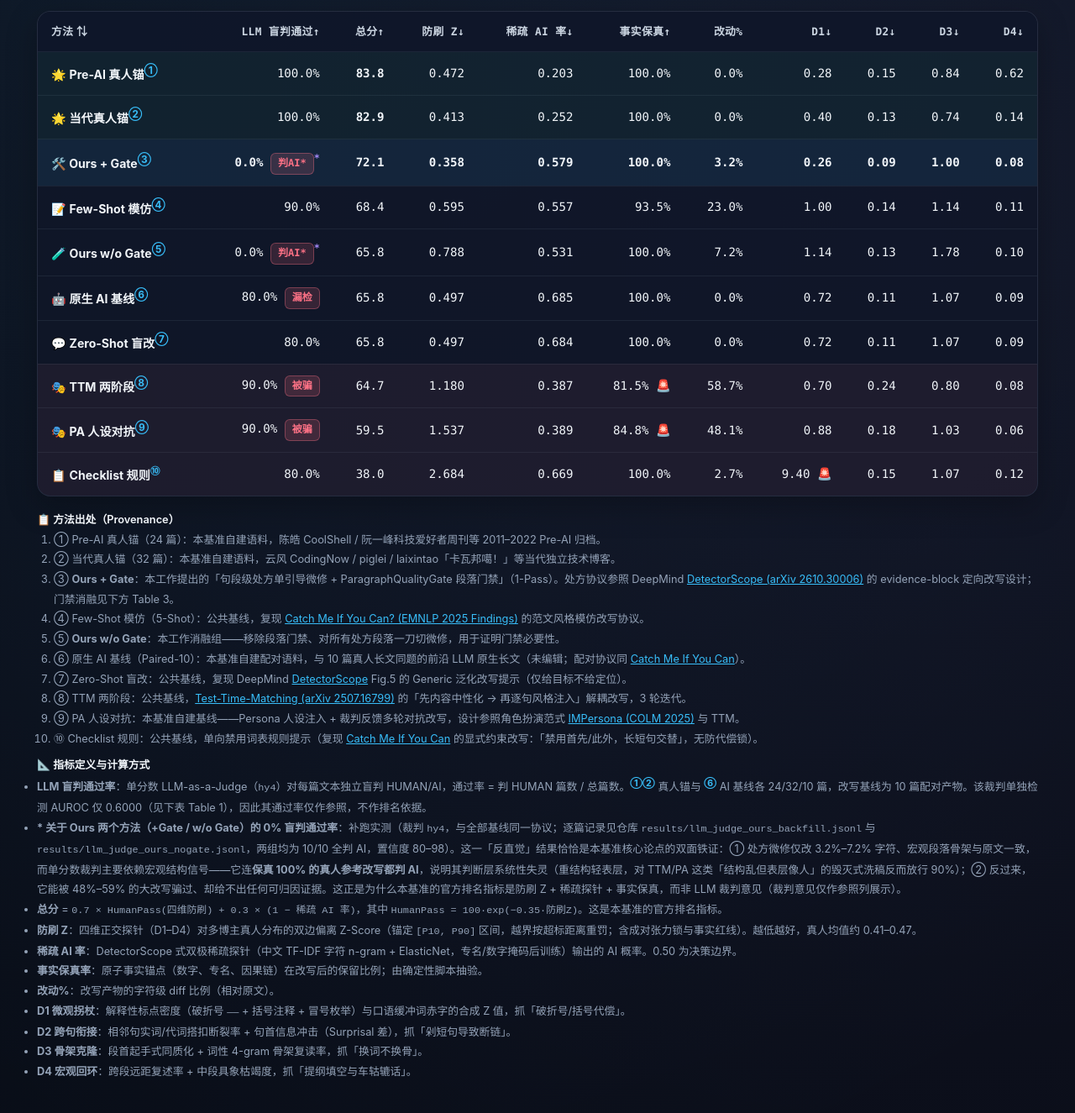
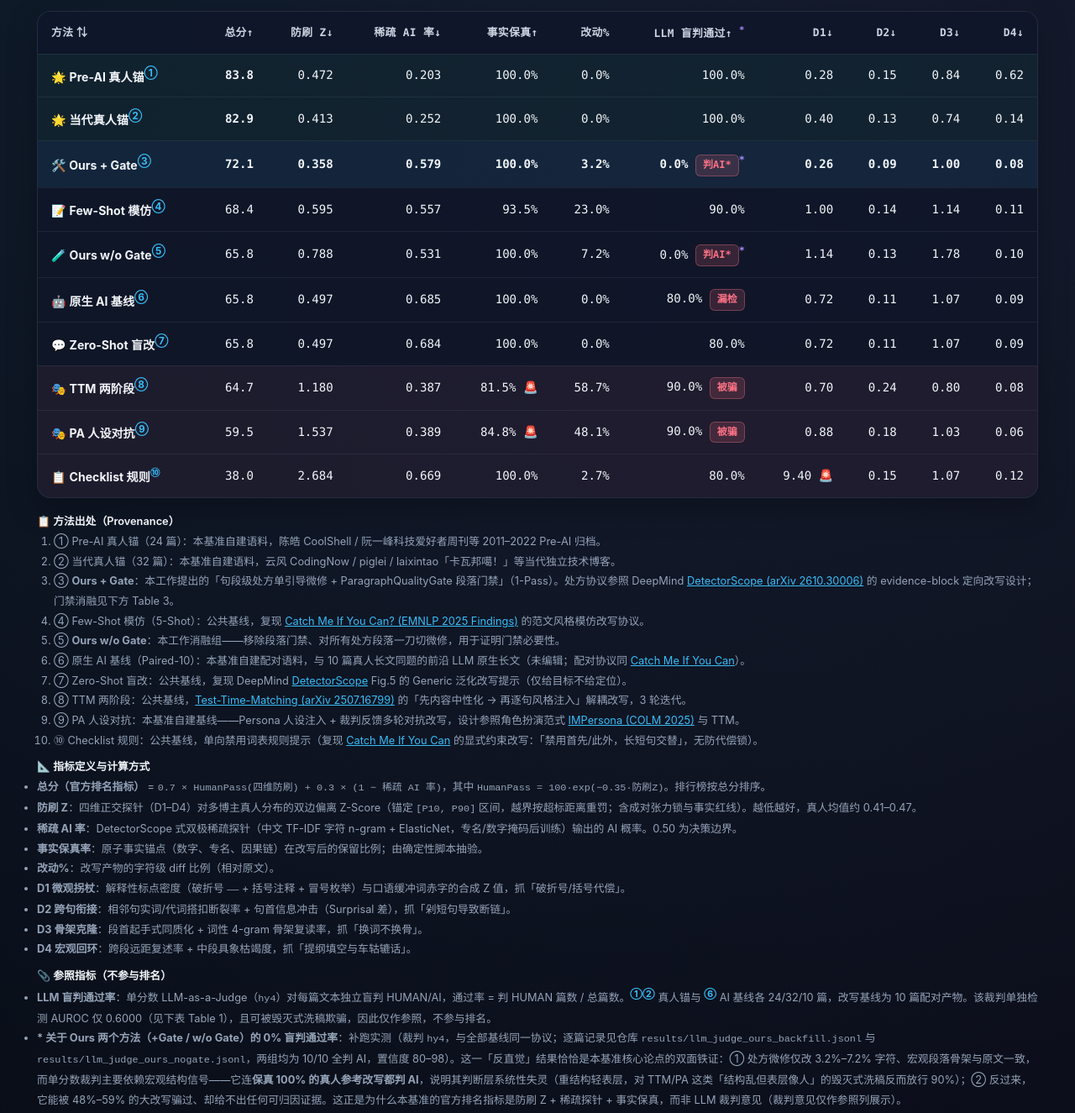
Before and after one commit to yenanjing/c-longslop-bench, a plain HTML site: page docs/index.html in a window 1280 px wide. Shown: the part 1036-2361 px from the top of the page at 84% size. Drawn offline with Linux system fonts and the light colour scheme.

Commit message:
refactor: leaderboard column order — official Total first, LLM judge as trailing reference

```diff
--- a/docs/index.html
+++ b/docs/index.html
@@ -483,12 +483,12 @@
           <thead>
             <tr>
               <th onclick="sortTable('lb-table', 0, false)">方法 ⇅</th>
-              <th class="num" onclick="sortTable('lb-table', 1, true)">LLM 盲判通过↑</th>
-              <th class="num" onclick="sortTable('lb-table', 2, true)">总分↑</th>
-              <th class="num" onclick="sortTable('lb-table', 3, true)">防刷 Z↓</th>
-              <th class="num" onclick="sortTable('lb-table', 4, true)">稀疏 AI 率↓</th>
-              <th class="num" onclick="sortTable('lb-table', 5, true)">事实保真↑</th>
-              <th class="num" onclick="sortTable('lb-table', 6, true)">改动%</th>
+              <th class="num" onclick="sortTable('lb-table', 1, true)">总分↑</th>
+              <th class="num" onclick="sortTable('lb-table', 2, true)">防刷 Z↓</th>
+              <th class="num" onclick="sortTable('lb-table', 3, true)">稀疏 AI 率↓</th>
+              <th class="num" onclick="sortTable('lb-table', 4, true)">事实保真↑</th>
+              <th class="num" onclick="sortTable('lb-table', 5, true)">改动%</th>
+              <th class="num" onclick="sortTable('lb-table', 6, true)">LLM 盲判通过↑ <sup class="fn-metric"><a href="#fn-ours-judge">*</a></sup></th>
               <th class="num" onclick="sortTable('lb-table', 7, true)">D1↓</th>
               <th class="num" onclick="sortTable('lb-table', 8, true)">D2↓</th>
               <th class="num" onclick="sortTable('lb-table', 9, true)">D3↓</th>
@@ -498,12 +498,12 @@
           <tbody>
             <tr class="row-human" data-cat="human">
               <td>🌟 <strong>Pre-AI 真人锚</strong><sup class="fn"><a href="#lb-fn-1">①</a></sup></td>
-              <td class="num">100.0%</td>
               <td class="num"><strong>83.8</strong></td>
               <td class="num">0.472</td>
               <td class="num">0.203</td>
               <td class="num">100.0%</td>
               <td class="num">0.0%</td>
+              <td class="num">100.0%</td>
               <td class="num">0.28</td>
               <td class="num">0.15</td>
               <td class="num">0.84</td>
@@ -511,12 +511,12 @@
             </tr>
             <tr class="row-human" data-cat="human">
               <td>🌟 <strong>当代真人锚</strong><sup class="fn"><a href="#lb-fn-2">②</a></sup></td>
-              <td class="num">100.0%</td>
               <td class="num"><strong>82.9</strong></td>
               <td class="num">0.413</td>
               <td class="num">0.252</td>
               <td class="num">100.0%</td>
               <td class="num">0.0%</td>
+              <td class="num">100.0%</td>
               <td class="num">0.40</td>
               <td class="num">0.13</td>
               <td class="num">0.74</td>
@@ -524,12 +524,12 @@
             </tr>
             <tr class="row-highlight" data-cat="ours">
               <td>🛠️ <strong>Ours + Gate</strong><sup class="fn"><a href="#lb-fn-3">③</a></sup></td>
-              <td class="num">0.0% <span class="badge badge-rose">判AI*</span><sup class="fn-metric"><a href="#fn-ours-judge">*</a></sup></td>
               <td class="num"><strong>72.1</strong></td>
               <td class="num"><strong>0.358</strong></td>
               <td class="num">0.579</td>
               <td class="num"><strong>100.0%</strong></td>
               <td class="num"><strong>3.2%</strong></td>
+              <td class="num">0.0% <span class="badge badge-rose">判AI*</span><sup class="fn-metric"><a href="#fn-ours-judge">*</a></sup></td>
               <td class="num"><strong>0.26</strong></td>
               <td class="num"><strong>0.09</strong></td>
               <td class="num"><strong>1.00</strong></td>
@@ -537,12 +537,12 @@
             </tr>
             <tr data-cat="baseline">
               <td>📝 <strong>Few-Shot 模仿</strong><sup class="fn"><a href="#lb-fn-4">④</a></sup></td>
-              <td class="num">90.0%</td>
               <td class="num">68.4</td>
               <td class="num">0.595</td>
               <td class="num">0.557</td>
               <td class="num">93.5%</td>
               <td class="num">23.0%</td>
+              <td class="num">90.0%</td>
               <td class="num">1.00</td>
               <td class="num">0.14</td>
               <td class="num">1.14</td>
@@ -550,12 +550,12 @@
             </tr>
             <tr data-cat="ours">
               <td>🧪 <strong>Ours w/o Gate</strong><sup class="fn"><a href="#lb-fn-5">⑤</a></sup></td>
-              <td class="num">0.0% <span class="badge badge-rose">判AI*</span><sup class="fn-metric"><a href="#fn-ours-judge">*</a></sup></td>
               <td class="num">65.8</td>
               <td class="num">0.788</td>
               <td class="num">0.531</td>
               <td class="num">100.0%</td>
               <td class="num">7.2%</td>
+              <td class="num">0.0% <span class="badge badge-rose">判AI*</span><sup class="fn-metric"><a href="#fn-ours-judge">*</a></sup></td>
               <td class="num">1.14</td>
               <td class="num">0.13</td>
               <td class="num">1.78</td>
@@ -563,12 +563,12 @@
             </tr>
             <tr data-cat="baseline">
               <td>🤖 <strong>原生 AI 基线</strong><sup class="fn"><a href="#lb-fn-6">⑥</a></sup></td>
-              <td class="num">80.0% <span class="badge badge-rose">漏检</span></td>
               <td class="num">65.8</td>
               <td class="num">0.497</td>
               <td class="num">0.685</td>
               <td class="num">100.0%</td>
               <td class="num">0.0%</td>
+              <td class="num">80.0% <span class="badge badge-rose">漏检</span></td>
               <td class="num">0.72</td>
               <td class="num">0.11</td>
               <td class="num">1.07</td>
@@ -576,12 +576,12 @@
             </tr>
             <tr data-cat="baseline">
               <td>💬 <strong>Zero-Shot 盲改</strong><sup class="fn"><a href="#lb-fn-7">⑦</a></sup></td>
-              <td class="num">80.0%</td>
               <td class="num">65.8</td>
               <td class="num">0.497</td>
               <td class="num">0.684</td>
               <td class="num">100.0%</td>
               <td class="num">0.0%</td>
+              <td class="num">80.0%</td>
               <td class="num">0.72</td>
               <td class="num">0.11</td>
               <td class="num">1.07</td>
@@ -589,12 +589,12 @@
             </tr>
             <tr class="row-hacked" data-cat="baseline">
               <td>🎭 <strong>TTM 两阶段</strong><sup class="fn"><a href="#lb-fn-8">⑧</a></sup></td>
-              <td class="num">90.0% <span class="badge badge-rose">被骗</span></td>
               <td class="num">64.7</td>
               <td class="num">1.180</td>
               <td class="num">0.387</td>
               <td class="num">81.5% 🚨</td>
               <td class="num">58.7%</td>
+              <td class="num">90.0% <span class="badge badge-rose">被骗</span></td>
               <td class="num">0.70</td>
               <td class="num">0.24</td>
               <td class="num">0.80</td>
@@ -602,12 +602,12 @@
             </tr>
             <tr class="row-hacked" data-cat="baseline">
               <td>🎭 <strong>PA 人设对抗</strong><sup class="fn"><a href="#lb-fn-9">⑨</a></sup></td>
-              <td class="num">90.0% <span class="badge badge-rose">被骗</span></td>
               <td class="num">59.5</td>
               <td class="num">1.537</td>
               <td class="num">0.389</td>
               <td class="num">84.8% 🚨</td>
               <td class="num">48.1%</td>
+              <td class="num">90.0% <span class="badge badge-rose">被骗</span></td>
               <td class="num">0.88</td>
               <td class="num">0.18</td>
               <td class="num">1.03</td>
@@ -615,12 +615,12 @@
             </tr>
             <tr class="row-hacked" data-cat="baseline">
               <td>📋 <strong>Checklist 规则</strong><sup class="fn"><a href="#lb-fn-10">⑩</a></sup></td>
-              <td class="num">80.0%</td>
               <td class="num">38.0</td>
               <td class="num">2.684</td>
               <td class="num">0.669</td>
               <td class="num">100.0%</td>
               <td class="num">2.7%</td>
+              <td class="num">80.0%</td>
               <td class="num">9.40 🚨</td>
               <td class="num">0.15</td>
               <td class="num">1.07</td>
@@ -645,9 +645,7 @@
         </ol>
         <div class="fn-title">📐 指标定义与计算方式</div>
         <ul>
-          <li><strong>LLM 盲判通过率</strong>：单分数 LLM-as-a-Judge（<code>hy4</code>）对每篇文本独立盲判 HUMAN/AI，通过率 = 判 HUMAN 篇数 / 总篇数。<sup class="fn">①②</sup> 真人锚与 <sup class="fn">⑥</sup> AI 基线各 24/32/10 篇，改写基线为 10 篇配对产物。该裁判单独检测 AUROC 仅 0.6000（见下表 Table 1），因此其通过率仅作参照，不作排名依据。</li>
-          <li id="fn-ours-judge"><strong>* 关于 Ours 两个方法（+Gate / w/o Gate）的 0% 盲判通过率</strong>：补跑实测（裁判 <code>hy4</code>，与全部基线同一协议；逐篇记录见仓库 <code>results/llm_judge_ours_backfill.jsonl</code> 与 <code>results/llm_judge_ours_nogate.jsonl</code>，两组均为 10/10 全判 AI，置信度 80–98）。这一「反直觉」结果恰恰是本基准核心论点的双面铁证：① 处方微修仅改 3.2%–7.2% 字符、宏观段落骨架与原文一致，而单分数裁判主要依赖宏观结构信号——它连<strong>保真 100% 的真人参考改写都判 AI</strong>，说明其判断层系统性失灵（重结构轻表层，对 TTM/PA 这类「结构乱但表层像人」的毁灭式洗稿反而放行 90%）；② 反过来，它能被 48%–59% 的大改写骗过、却给不出任何可归因证据。这正是为什么本基准的官方排名指标是防刷 Z + 稀疏探针 + 事实保真，而非 LLM 裁判意见（裁判意见仅作参照列展示）。</li>
-          <li><strong>总分</strong> = <code>0.7 × HumanPass(四维防刷) + 0.3 × (1 − 稀疏 AI 率)</code>，其中 <code>HumanPass = 100·exp(−0.35·防刷Z)</code>。这是本基准的官方排名指标。</li>
+          <li><strong>总分（官方排名指标）</strong> = <code>0.7 × HumanPass(四维防刷) + 0.3 × (1 − 稀疏 AI 率)</code>，其中 <code>HumanPass = 100·exp(−0.35·防刷Z)</code>。排行榜按总分排序。</li>
           <li><strong>防刷 Z</strong>：四维正交探针（D1–D4）对多博主真人分布的双边偏离 Z-Score（锚定 <code>[P10, P90]</code> 区间，越界按超标距离重罚；含成对张力锁与事实红线）。越低越好，真人均值约 0.41–0.47。</li>
           <li><strong>稀疏 AI 率</strong>：DetectorScope 式双极稀疏探针（中文 TF-IDF 字符 n-gram + ElasticNet，专名/数字掩码后训练）输出的 AI 概率。0.50 为决策边界。</li>
           <li><strong>事实保真率</strong>：原子事实锚点（数字、专名、因果链）在改写后的保留比例；由确定性脚本抽验。</li>
@@ -656,6 +654,11 @@
           <li><strong>D2 跨句衔接</strong>：相邻句实词/代词搭扣断裂率 + 句首信息冲击（Surprisal 差），抓「剁短句导致断链」。</li>
           <li><strong>D3 骨架克隆</strong>：段首起手式同质化 + 词性 4-gram 骨架复读率，抓「换词不换骨」。</li>
           <li><strong>D4 宏观回环</strong>：跨段远距复述率 + 中段具象枯竭度，抓「提纲填空与车轱辘话」。</li>
+        </ul>
+        <div class="fn-title">📎 参照指标（不参与排名）</div>
+        <ul>
+          <li><strong>LLM 盲判通过率</strong>：单分数 LLM-as-a-Judge（<code>hy4</code>）对每篇文本独立盲判 HUMAN/AI，通过率 = 判 HUMAN 篇数 / 总篇数。<sup class="fn">①②</sup> 真人锚与 <sup class="fn">⑥</sup> AI 基线各 24/32/10 篇，改写基线为 10 篇配对产物。该裁判单独检测 AUROC 仅 0.6000（见下表 Table 1），且可被毁灭式洗稿欺骗，因此仅作参照，不参与排名。</li>
+          <li id="fn-ours-judge"><strong>* 关于 Ours 两个方法（+Gate / w/o Gate）的 0% 盲判通过率</strong>：补跑实测（裁判 <code>hy4</code>，与全部基线同一协议；逐篇记录见仓库 <code>results/llm_judge_ours_backfill.jsonl</code> 与 <code>results/llm_judge_ours_nogate.jsonl</code>，两组均为 10/10 全判 AI，置信度 80–98）。这一「反直觉」结果恰恰是本基准核心论点的双面铁证：① 处方微修仅改 3.2%–7.2% 字符、宏观段落骨架与原文一致，而单分数裁判主要依赖宏观结构信号——它连<strong>保真 100% 的真人参考改写都判 AI</strong>，说明其判断层系统性失灵（重结构轻表层，对 TTM/PA 这类「结构乱但表层像人」的毁灭式洗稿反而放行 90%）；② 反过来，它能被 48%–59% 的大改写骗过、却给不出任何可归因证据。这正是为什么本基准的官方排名指标是防刷 Z + 稀疏探针 + 事实保真，而非 LLM 裁判意见（裁判意见仅作参照列展示）。</li>
         </ul>
       </div>
     </section>
```
Also changed, not shown: index.html (+22 -19 lines), 1 other file.
